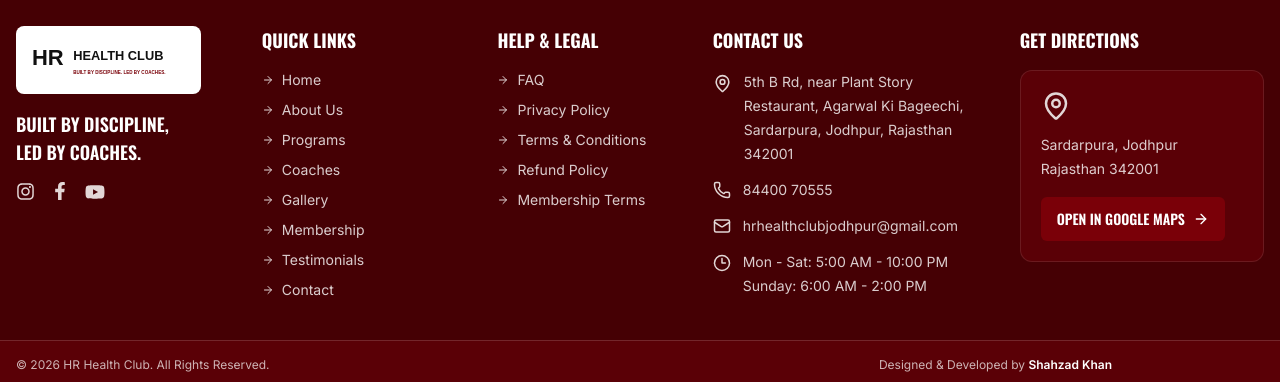
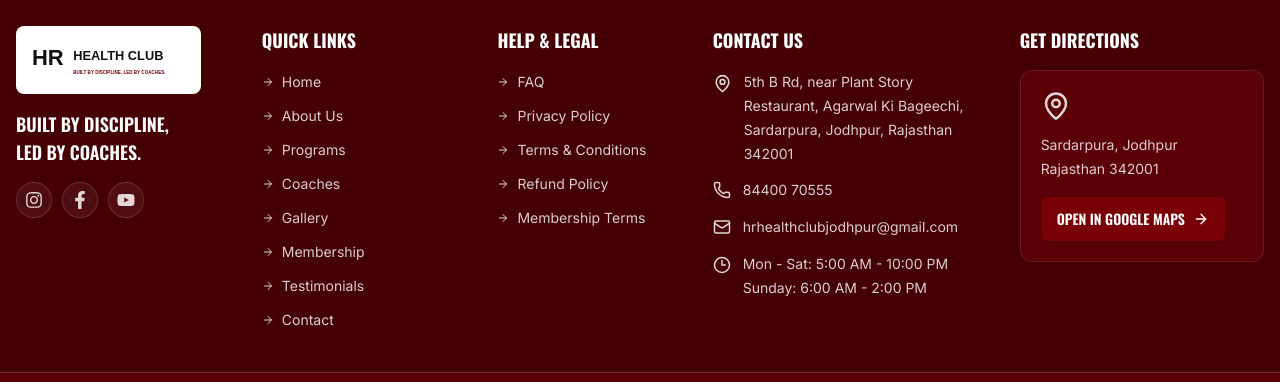
Before and after one commit to Shahzadkhanks19/hrhealthclub, a Next.js app: page / in a window 1280 px wide. Shown: the part 3547-3929 px from the top of the page. Built offline with nearby package versions, Linux system fonts and the light colour scheme.

Commit message:
style: add footer micro interactions

```diff
--- a/components/site-footer.tsx
+++ b/components/site-footer.tsx
@@ -1,37 +1,52 @@
 import Image from "next/image";
+import Link from "next/link";
 import { ArrowRight, Clock3, Mail, MapPin, Phone } from "lucide-react";
 import { FaFacebookF, FaInstagram, FaYoutube } from "react-icons/fa";
 
-const quickLinks = [["Home", "#home"], ["About Us", "#about"], ["Programs", "#programs"], ["Coaches", "#coaches"], ["Gallery", "#gallery"], ["Membership", "#membership"], ["Testimonials", "#testimonials"], ["Contact", "#contact"]] as const;
+const quickLinks = [["Home", "/"], ["About Us", "/about"], ["Programs", "/programs"], ["Coaches", "/#coaches"], ["Gallery", "/#gallery"], ["Membership", "/#membership"], ["Testimonials", "/#testimonials"], ["Contact", "/#contact"]] as const;
 const supportLinks = [["FAQ", "/faq"], ["Privacy Policy", "/privacy-policy"], ["Terms & Conditions", "/terms-and-conditions"], ["Refund Policy", "/refund-policy"], ["Membership Terms", "/membership-terms"]] as const;
+
+const footerLinkClass = "group relative inline-flex w-fit items-center gap-2 py-0.5 text-white/80 transition duration-300 hover:translate-x-1 hover:text-white focus-visible:outline-none focus-visible:text-white";
 
 export function SiteFooter() {
   return (
     <footer id="contact" className="bg-[#450004] text-white">
       <div className="mx-auto grid w-[min(1380px,calc(100%-2rem))] gap-8 py-10 md:grid-cols-2 xl:grid-cols-[1.05fr_1fr_.9fr_1.35fr_1.2fr]">
         <div>
-          <div className="inline-flex rounded-lg bg-white px-4 py-3">
-            <Image src="/images/brand-logo.svg" width={167} height={48} alt="HR Health Club logo" className="h-11 w-auto" />
-          </div>
+          <Link href="/" aria-label="HR Health Club home" className="group inline-flex rounded-lg bg-white px-4 py-3 shadow-sm transition duration-300 hover:-translate-y-1 hover:shadow-xl">
+            <Image src="/images/brand-logo.svg" width={167} height={48} alt="HR Health Club logo" className="h-11 w-auto transition duration-300 group-hover:scale-[1.03]" />
+          </Link>
           <p className="mt-4 font-[family-name:var(--font-display)] text-lg font-semibold uppercase leading-7">BUILT BY DISCIPLINE,<br />LED BY COACHES.</p>
-          <div className="mt-4 flex gap-4 text-[#E2D6D6]">
-            <a href="#gallery" aria-label="Instagram" className="transition hover:text-white"><FaInstagram size={19} /></a>
-            <a href="#contact" aria-label="Facebook" className="transition hover:text-white"><FaFacebookF size={18} /></a>
-            <a href="#gallery" aria-label="YouTube" className="transition hover:text-white"><FaYoutube size={20} /></a>
+          <div className="mt-4 flex gap-2.5 text-[#E2D6D6]">
+            {[{ label: "Instagram", href: "/#gallery", icon: FaInstagram }, { label: "Facebook", href: "/#contact", icon: FaFacebookF }, { label: "YouTube", href: "/#gallery", icon: FaYoutube }].map(({ label, href, icon: Icon }) => (
+              <Link key={label} href={href} aria-label={label} className="group flex size-9 items-center justify-center rounded-full border border-white/15 bg-white/5 transition duration-300 hover:-translate-y-1 hover:scale-105 hover:border-white/35 hover:bg-white hover:text-[#7A0008] hover:shadow-lg active:translate-y-0">
+                <Icon size={18} />
+              </Link>
+            ))}
           </div>
         </div>
 
         <div>
           <h3 className="font-[family-name:var(--font-display)] text-lg font-bold uppercase">QUICK LINKS</h3>
-          <nav className="mt-4 grid gap-2.5 text-sm text-white/80">
-            {quickLinks.map(([label, href]) => <a key={label} href={href} className="flex items-center gap-2 transition hover:text-white"><ArrowRight size={12} className="text-[#E2D6D6]" />{label}</a>)}
+          <nav className="mt-4 grid gap-2.5 text-sm">
+            {quickLinks.map(([label, href]) => (
+              <Link key={label} href={href} className={footerLinkClass}>
+                <ArrowRight size={12} className="text-[#E2D6D6] transition duration-300 group-hover:translate-x-1 group-hover:text-white" />
+                <span className="relative after:absolute after:-bottom-0.5 after:left-0 after:h-px after:w-full after:origin-left after:scale-x-0 after:bg-white after:transition-transform after:duration-300 group-hover:after:scale-x-100">{label}</span>
+              </Link>
+            ))}
           </nav>
         </div>
 
         <div>
           <h3 className="font-[family-name:var(--font-display)] text-lg font-bold uppercase">HELP &amp; LEGAL</h3>
-          <nav className="mt-4 grid gap-2.5 text-sm text-white/80">
-            {supportLinks.map(([label, href]) => <a key={label} href={href} className="flex items-center gap-2 transition hover:text-white"><ArrowRight size={12} className="text-[#E2D6D6]" />{label}</a>)}
+          <nav className="mt-4 grid gap-2.5 text-sm">
+            {supportLinks.map(([label, href]) => (
+              <Link key={label} href={href} className={footerLinkClass}>
+                <ArrowRight size={12} className="text-[#E2D6D6] transition duration-300 group-hover:translate-x-1 group-hover:text-white" />
+                <span className="relative after:absolute after:-bottom-0.5 after:left-0 after:h-px after:w-full after:origin-left after:scale-x-0 after:bg-white after:transition-transform after:duration-300 group-hover:after:scale-x-100">{label}</span>
+              </Link>
+            ))}
           </nav>
         </div>
 
@@ -39,18 +54,18 @@ export function SiteFooter() {
           <h3 className="font-[family-name:var(--font-display)] text-lg font-bold uppercase">CONTACT US</h3>
           <div className="mt-4 grid gap-3 text-sm leading-6 text-white/80">
             <div className="flex gap-3"><MapPin size={19} className="mt-1 shrink-0 text-[#E2D6D6]" /><span>5th B Rd, near Plant Story Restaurant, Agarwal Ki Bageechi, Sardarpura, Jodhpur, Rajasthan 342001</span></div>
-            <a href="tel:+918440070555" className="flex items-center gap-3 hover:text-white"><Phone size={18} className="text-[#E2D6D6]" />84400 70555</a>
-            <a href="mailto:hrhealthclubjodhpur@gmail.com" className="flex items-center gap-3 break-all hover:text-white"><Mail size={18} className="shrink-0 text-[#E2D6D6]" />hrhealthclubjodhpur@gmail.com</a>
+            <a href="tel:+918440070555" className="group flex w-fit items-center gap-3 transition duration-300 hover:translate-x-1 hover:text-white"><Phone size={18} className="text-[#E2D6D6] transition group-hover:text-white" /><span className="border-b border-transparent transition group-hover:border-white/50">84400 70555</span></a>
+            <a href="mailto:hrhealthclubjodhpur@gmail.com" className="group flex w-fit items-center gap-3 break-all transition duration-300 hover:translate-x-1 hover:text-white"><Mail size={18} className="shrink-0 text-[#E2D6D6] transition group-hover:text-white" /><span className="border-b border-transparent transition group-hover:border-white/50">hrhealthclubjodhpur@gmail.com</span></a>
             <div className="flex gap-3"><Clock3 size={18} className="mt-1 shrink-0 text-[#E2D6D6]" /><span>Mon - Sat: 5:00 AM - 10:00 PM<br />Sunday: 6:00 AM - 2:00 PM</span></div>
           </div>
         </div>
 
         <div>
           <h3 className="font-[family-name:var(--font-display)] text-lg font-bold uppercase">GET DIRECTIONS</h3>
-          <div className="mt-4 rounded-xl border border-white/10 bg-[#5A0006] p-5">
-            <MapPin size={30} className="text-[#E2D6D6]" />
+          <div className="group mt-4 rounded-xl border border-white/10 bg-[#5A0006] p-5 transition duration-300 hover:-translate-y-1 hover:border-white/20 hover:bg-[#650007] hover:shadow-xl">
+            <MapPin size={30} className="text-[#E2D6D6] transition duration-300 group-hover:-translate-y-0.5 group-hover:text-white" />
             <p className="mt-3 text-sm leading-6 text-white/80">Sardarpura, Jodhpur<br />Rajasthan 342001</p>
-            <a href="https://www.google.com/maps/search/?api=1&query=HR+Health+Club+Jodhpur" target="_blank" rel="noreferrer" className="mt-4 inline-flex items-center gap-2 rounded-md bg-[#7A0008] px-4 py-3 font-[family-name:var(--font-display)] text-sm font-semibold text-white transition hover:bg-white hover:text-[#7A0008]">OPEN IN GOOGLE MAPS <ArrowRight size={16} /></a>
+            <a href="https://www.google.com/maps/search/?api=1&query=HR+Health+Club+Jodhpur" target="_blank" rel="noreferrer" className="mt-4 inline-flex items-center gap-2 rounded-md bg-[#7A0008] px-4 py-3 font-[family-name:var(--font-display)] text-sm font-semibold text-white shadow-sm transition duration-300 hover:-translate-y-0.5 hover:bg-white hover:text-[#7A0008] hover:shadow-lg active:translate-y-0">OPEN IN GOOGLE MAPS <ArrowRight size={16} className="transition-transform duration-300 group-hover:translate-x-1" /></a>
           </div>
         </div>
       </div>
@@ -58,7 +73,7 @@ export function SiteFooter() {
       <div className="border-t border-white/15 bg-[#5A0006]">
         <div className="mx-auto flex w-[min(1280px,calc(100%-2rem))] flex-col items-center gap-2 py-4 pr-20 text-center text-xs text-white/70 sm:flex-row sm:justify-between sm:text-left lg:pr-24">
           <span>© 2026 HR Health Club. All Rights Reserved.</span>
-          <span className="sm:mr-10 lg:mr-14">Designed &amp; Developed by <a href="https://builtbyshahzad.vercel.app" target="_blank" rel="noopener noreferrer" className="font-semibold text-white transition hover:text-[#E2D6D6] hover:underline">Shahzad Khan</a></span>
+          <span className="sm:mr-10 lg:mr-14">Designed &amp; Developed by <a href="https://builtbyshahzad.vercel.app" target="_blank" rel="noopener noreferrer" className="relative font-semibold text-white after:absolute after:-bottom-0.5 after:left-0 after:h-px after:w-full after:origin-left after:scale-x-0 after:bg-white after:transition-transform after:duration-300 hover:text-[#E2D6D6] hover:after:scale-x-100">Shahzad Khan</a></span>
         </div>
       </div>
     </footer>
```
